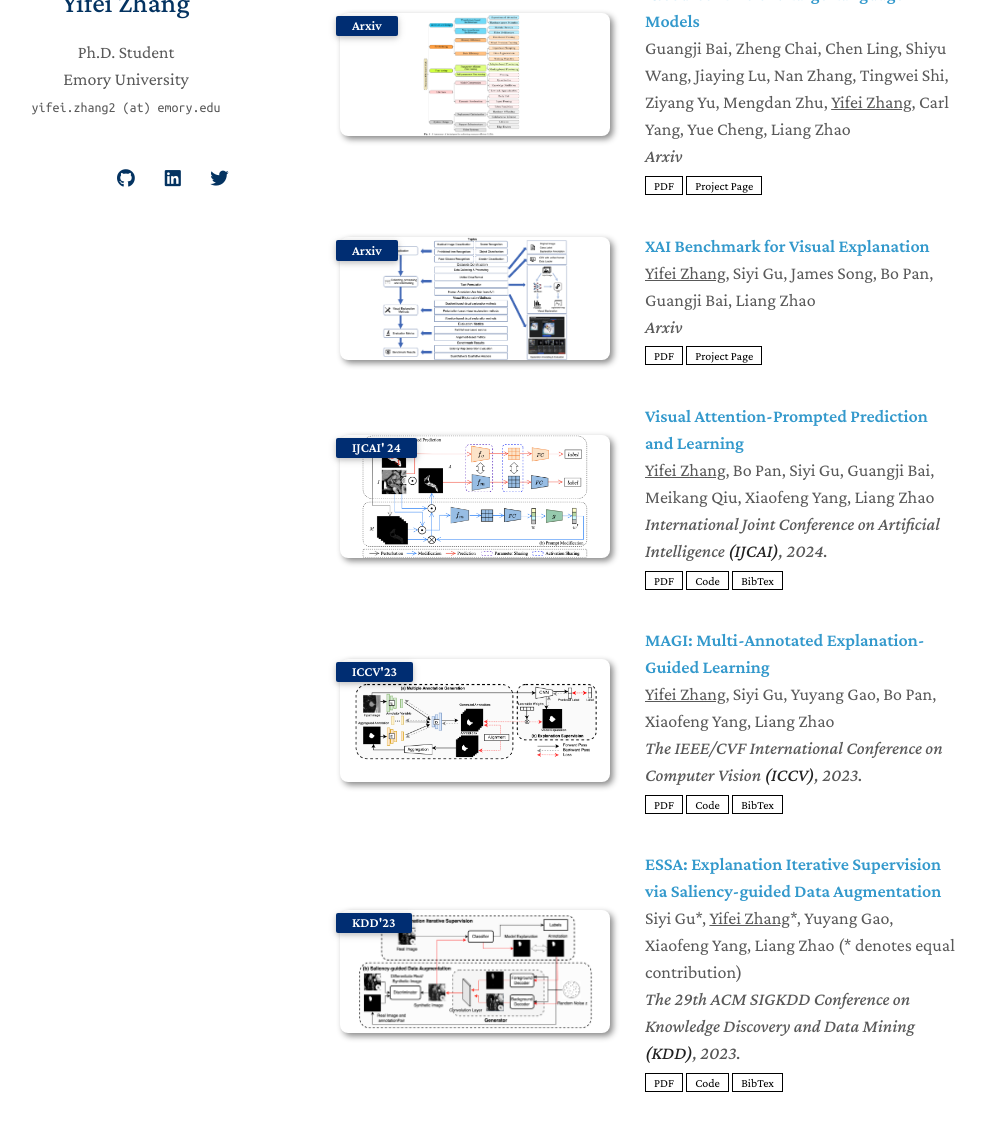
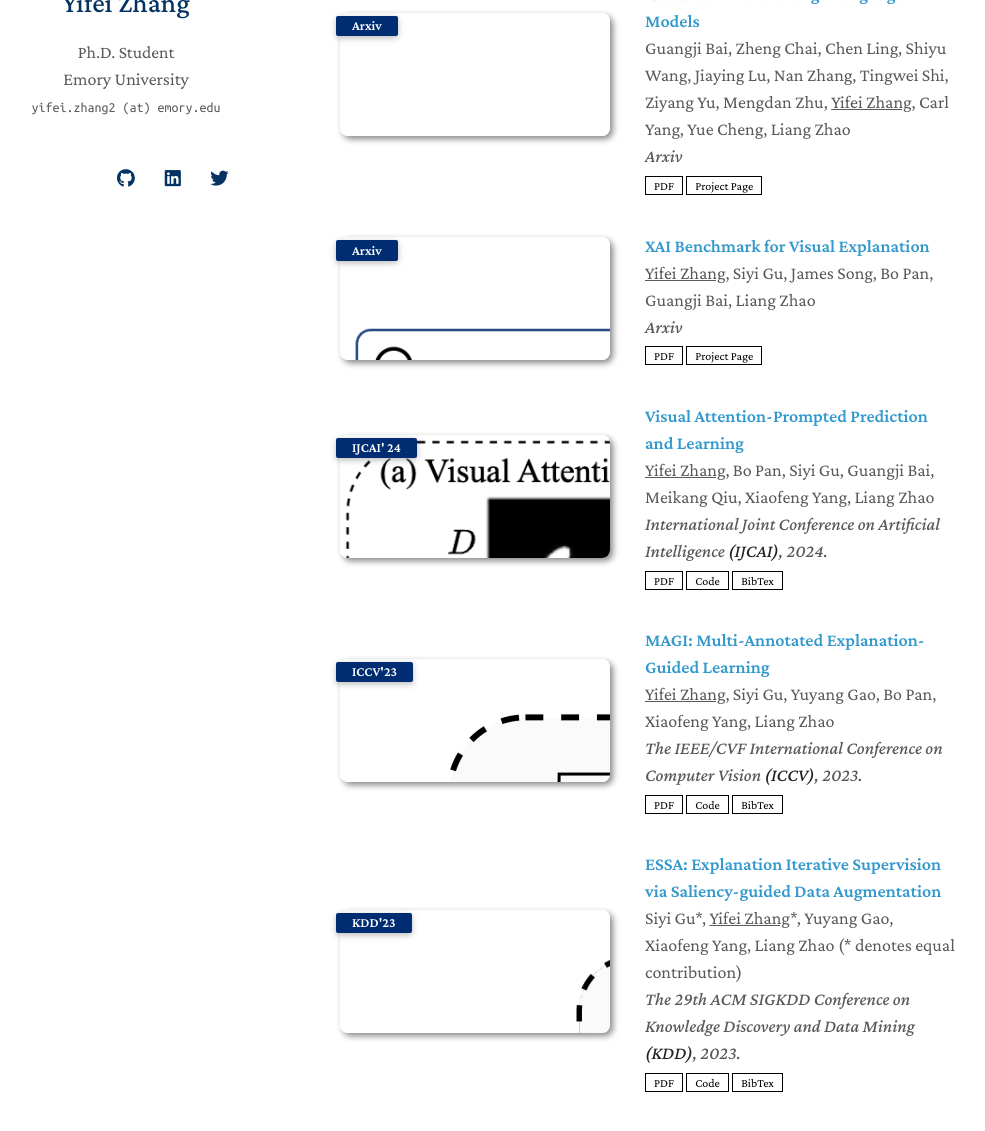
Before and after one commit to yifeizhangcs/yifeizhangcs.github.io, a Jekyll site: the page built from index.md, in a window 1280 px wide and 1400 px high, scrolled down 944 px. Shown: the part 245-1376 px from the top of the window, without its empty margins (150-1135 px from the left). Built offline with Jekyll 4.4.1, drawn with Linux system fonts in a browser that asks for light colours; nearby versions of some CDN libraries; a style sheet for code colours, icons or effects is not loaded; our own code applies the rules of GitHub Pages for plain Markdown files.

Commit message:
Update publications.css

```diff
--- a/assets/css/publications.css
+++ b/assets/css/publications.css
@@ -16,15 +16,6 @@
     border-radius: 0.125rem;
     -webkit-box-shadow: 0 2px 5px 0 rgb(0 0 0 / 16%), 0 2px 10px 0 rgb(0 0 0 / 12%);
     box-shadow: 0 2px 5px 0 rgb(0 0 0 / 16%), 0 2px 10px 0 rgb(0 0 0 / 12%);
-}
-
-.img-wrapper {
-  width: 100px; /* or the width you prefer */
-  height: 40px; /* this should be equal to the width for a square aspect ratio */
-  background-color: white; /* for white padding */
-  background-position: center center;
-  background-repeat: no-repeat;
-  background-size: contain; /* this ensures the image is completely visible */
 }
 
 :root { --global-bg-color: #ffffff; --global-code-bg-color: rgba(181, 9, 172, 0.05); --global-text-color: #000000; --global-text-color-light: #828282; --global-theme-color: #002D72; --global-hover-color: #ffb81c; --global-footer-bg-color: #1c1c1c; --global-footer-text-color: #e8e8e8; --global-footer-link-color: #ffffff; --global-distill-app-color: #828282; }
```
